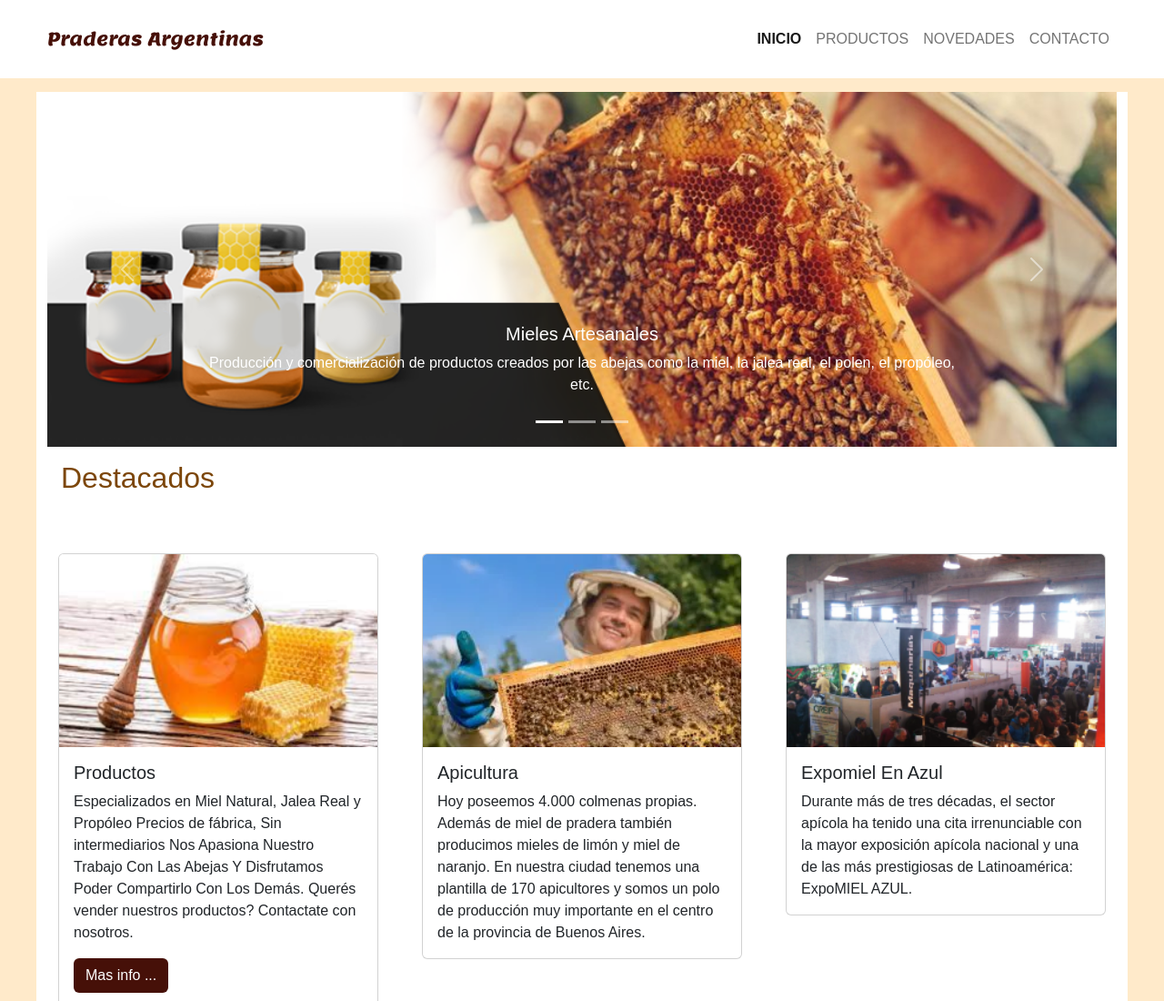
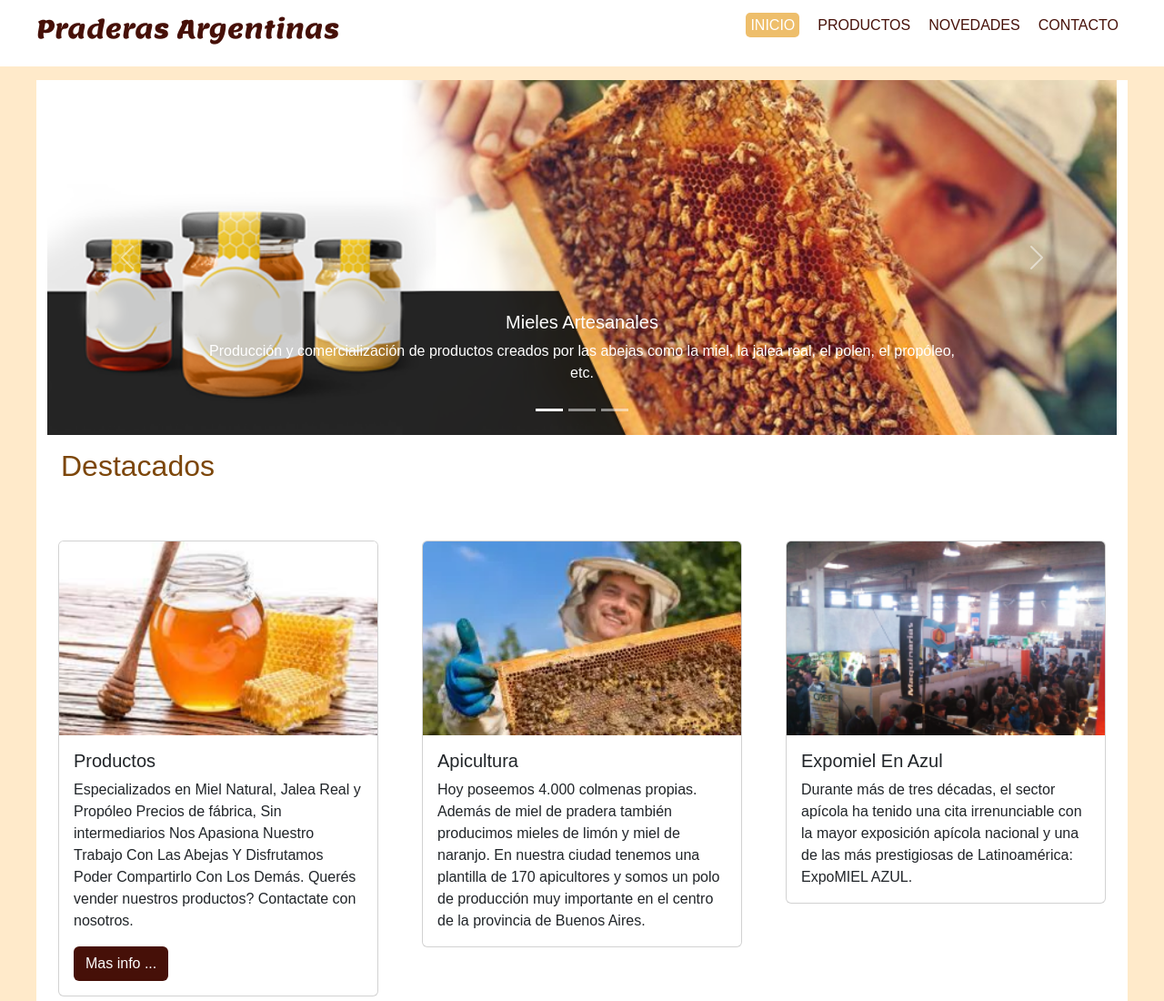
Before and after one commit to JuanjoWalt/Praderas-Argentinas, a plain HTML site: page index.html in a window 1280 px wide. Shown: the top 1100 px of the page at 91% size. Drawn offline with Linux system fonts and the light colour scheme.

Commit message:
2° entrega Proyecto final

```diff
--- a/index.html
+++ b/index.html
@@ -18,33 +18,27 @@
 
 </head>
 <body>
-    <header>
-    <nav class="navbar navbar-expand-lg bg-content__title">
-        <div class="container">
-          <a class="navbar-brand content__title" href="./index.html">Praderas Argentinas </a>
-          <button class="navbar-toggler" type="button" data-bs-toggle="collapse" data-bs-target="#navbarNav" aria-controls="navbarNav" aria-expanded="false" aria-label="Toggle navigation">
-            <span class="navbar-toggler-icon"></span>
-          </button>
-          <div class="collapse navbar-collapse" id="navbarNav">
-            <ul class="navbar-nav ms-auto">
-              <li class="nav-item">
-                <a class="nav-link active fw-bold" aria-current="page" href="index.html">INICIO</a>
-              </li>
-              <li class="nav-item">
-                <a class="nav-link" href="./page/productos.html">PRODUCTOS</a>
-              </li>
-              <li class="nav-item">
-                <a class="nav-link" href="./page/novedades.html">NOVEDADES</a>
-              </li>
-              <li class="nav-item">
-                <a class="nav-link" href="./page/contacto.html">CONTACTO</a>
-              </li>
-            </ul>
-          </div>
+  <Header class="header">
+    <!-- Logo de la Empresa -->
+        <div class="header__content">
+            <h3>
+                <a href="./index.html" class="content__title">Praderas Argentinas</a>
+            </h3>
+    <!-- Menu del Sitio -->
+            <nav>
+                <input type="checkbox" id="menu">
+                <label for="menu"> ☰ </label>
+
+
+                <ul class="content__navbar">
+                    <li><a class="active" href="../index.html">INICIO</a></li>
+                    <li><a href="./page/Productos.html">PRODUCTOS</a></li>
+                    <li><a href="./page/novedades.html">NOVEDADES</a></li>
+                    <li><a href="./page/contacto.html">CONTACTO</a></li>
+                </ul>
+            </nav>
         </div>
-      </nav>
-</header>
-
+    </Header>
 
 <main class="container">
      <div id="carouselExampleCaptions" class="carousel slide" data-bs-ride="false">
```
